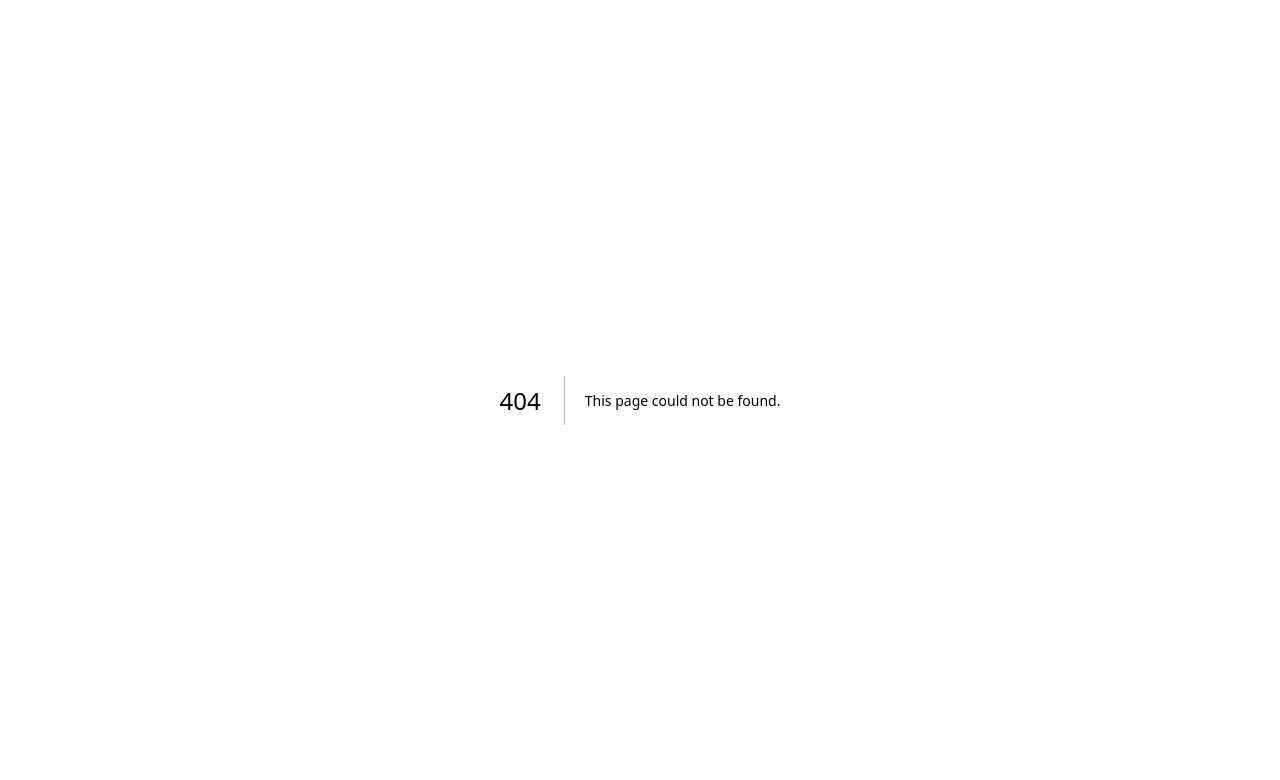
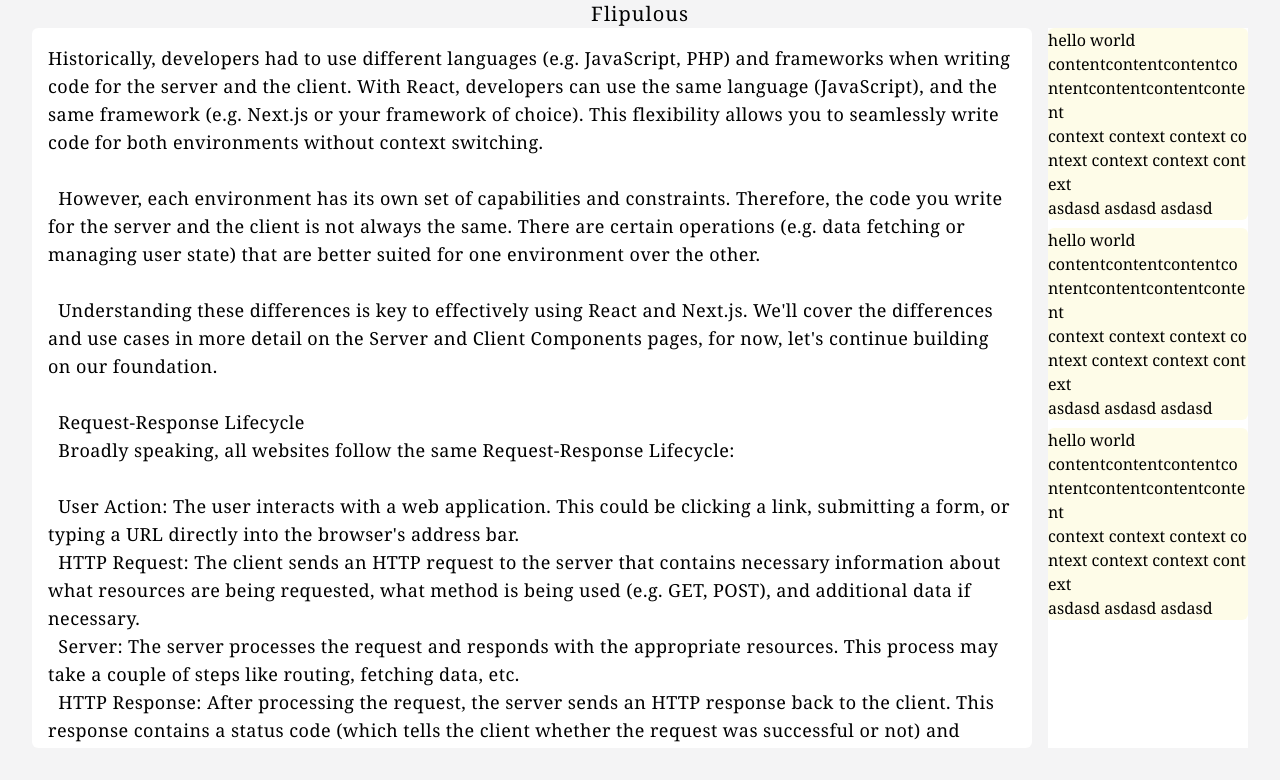
Before and after one commit to LovlyBoi/Flipulous, a Next.js app: page /flips in a window 1280 px wide. Before the commit this address had no page. Shown: the top 780 px of the page. Built offline with nearby package versions, Linux system fonts and the light colour scheme.

Commit message:
feat(flips): flip中的输入块

```diff
--- a/next.config.js
+++ b/next.config.js
@@ -1,4 +1,6 @@
 /** @type {import('next').NextConfig} */
-const nextConfig = {}
+const nextConfig = {
+  reactStrictMode: true,
+}
 
 module.exports = nextConfig
--- /dev/null
+++ b/pages/flips/index.tsx
@@ -0,0 +1,120 @@
+import { useState, useEffect, useRef, FC } from 'react'
+
+type CardProps = {
+  children?: React.ReactNode
+  card: Cards
+}
+
+// 右侧小卡片组件
+const FlipCard: FC<CardProps> = ({ card }) => (
+  <div className=' bg-yellow-50 mb-2 rounded-md'>
+    <div className=' break-all'>{card.title}</div>
+    <div className=' break-all'>{card.content}</div>
+    <div className=' break-all'>{card.context}</div>
+    <div className=' break-all'>{card.synonyms}</div>
+  </div>
+)
+
+// Card 类型
+type Cards = {
+  title: string
+  index: number
+  content: string
+  context: string
+  synonyms: string
+}
+
+export default function FlipPage() {
+  const [count, setCount] = useState(0)
+
+  useEffect(() => {
+    resizeTextarea()
+  }, [])
+
+  const textareaRef = useRef<HTMLTextAreaElement | null>(null)
+
+  const resizeTextarea = () => {
+    const textarea = textareaRef.current
+    // 如果没有值，提前返回
+    if (!textarea) return
+    // 每次输入内容时，重新计算输入框高度
+    textarea.style.height = '600px'
+    textarea.style.height = `${textarea.scrollHeight}px`
+  }
+
+  const someArtcle = `Historically, developers had to use different languages (e.g. JavaScript, PHP) and frameworks when writing code for the server and the client. With React, developers can use the same language (JavaScript), and the same framework (e.g. Next.js or your framework of choice). This flexibility allows you to seamlessly write code for both environments without context switching.
+
+  However, each environment has its own set of capabilities and constraints. Therefore, the code you write for the server and the client is not always the same. There are certain operations (e.g. data fetching or managing user state) that are better suited for one environment over the other.
+
+  Understanding these differences is key to effectively using React and Next.js. We'll cover the differences and use cases in more detail on the Server and Client Components pages, for now, let's continue building on our foundation.
+
+  Request-Response Lifecycle
+  Broadly speaking, all websites follow the same Request-Response Lifecycle:
+
+  User Action: The user interacts with a web application. This could be clicking a link, submitting a form, or typing a URL directly into the browser's address bar.
+  HTTP Request: The client sends an HTTP request to the server that contains necessary information about what resources are being requested, what method is being used (e.g. GET, POST), and additional data if necessary.
+  Server: The server processes the request and responds with the appropriate resources. This process may take a couple of steps like routing, fetching data, etc.
+  HTTP Response: After processing the request, the server sends an HTTP response back to the client. This response contains a status code (which tells the client whether the request was successful or not) and requested resources (e.g. HTML, CSS, JavaScript, static assets, etc).
+  Client: The client parses the resources to render the user interface.
+  User Action: Once the user interface is rendered, the user can interact with it, and the whole process starts again.
+  A major part of building a hybrid web application is deciding how to split the work in the lifecycle, and where to place the Network Boundary.
+
+  Network Boundary
+  In web development, the Network Boundary is a conceptual line that separates the different environments. For example, the client and the server, or the server and the data store.
+
+  In React, you choose where to place the client-server network boundary wherever it makes the most sense.
+
+  Behind the scenes, the work is split into two parts: the client module graph and the server module graph. The server module graph contains all the components that are rendered on the server, and the client module graph contains all components that are rendered on the client.
+
+  It may be helpful to think about module graphs as a visual representation of how files in your application depend on each other.
+
+  You can use the React "use client" convention to define the boundary. There's also a "use server" convention, which tells React to do some computational work on the server while on the client.
+
+  `
+
+  const cards: Cards[] = [
+    {
+      title: 'hello world',
+      index: 1,
+      content: 'contentcontentcontentcontentcontentcontentcontent',
+      context: 'context context context context context context context ',
+      synonyms: 'asdasd asdasd asdasd',
+    },
+    {
+      title: 'hello world',
+      index: 2,
+      content: 'contentcontentcontentcontentcontentcontentcontent',
+      context: 'context context context context context context context ',
+      synonyms: 'asdasd asdasd asdasd',
+    },
+    {
+      title: 'hello world',
+      index: 3,
+      content: 'contentcontentcontentcontentcontentcontentcontent',
+      context: 'context context context context context context context ',
+      synonyms: 'asdasd asdasd asdasd',
+    },
+  ]
+
+  return (
+    <div className="flex flex-col absolute top-0 bottom-0 left-0 right-0 bg-zinc-100 px-8 font-serif">
+      <div className="text-center text-xl tracking-wider">Flipulous</div>
+      <div className="flex justify-between">
+        <div
+          className="w-1/2 flex-1 overflow-y-auto bg-white mr-4 rounded-md text-lg"
+          style={{ minHeight: '600px', maxHeight: 'calc(100vh - 80px)' }}
+        >
+          <textarea
+            ref={textareaRef}
+            className="w-full focus:outline-none p-4 tracking-wide min-h-[600px] resize-none overflow-hidden"
+            onInput={() => resizeTextarea()}
+            defaultValue={someArtcle}
+          ></textarea>
+        </div>
+        <div className="w-[200px] bg-white">{
+          cards.map((c) => (<FlipCard card={c} key={c.index}></FlipCard>))
+        }</div>
+      </div>
+    </div>
+  )
+}
```
Also changed, not shown: 1 other file (tests, documents, lock files or other folders).
